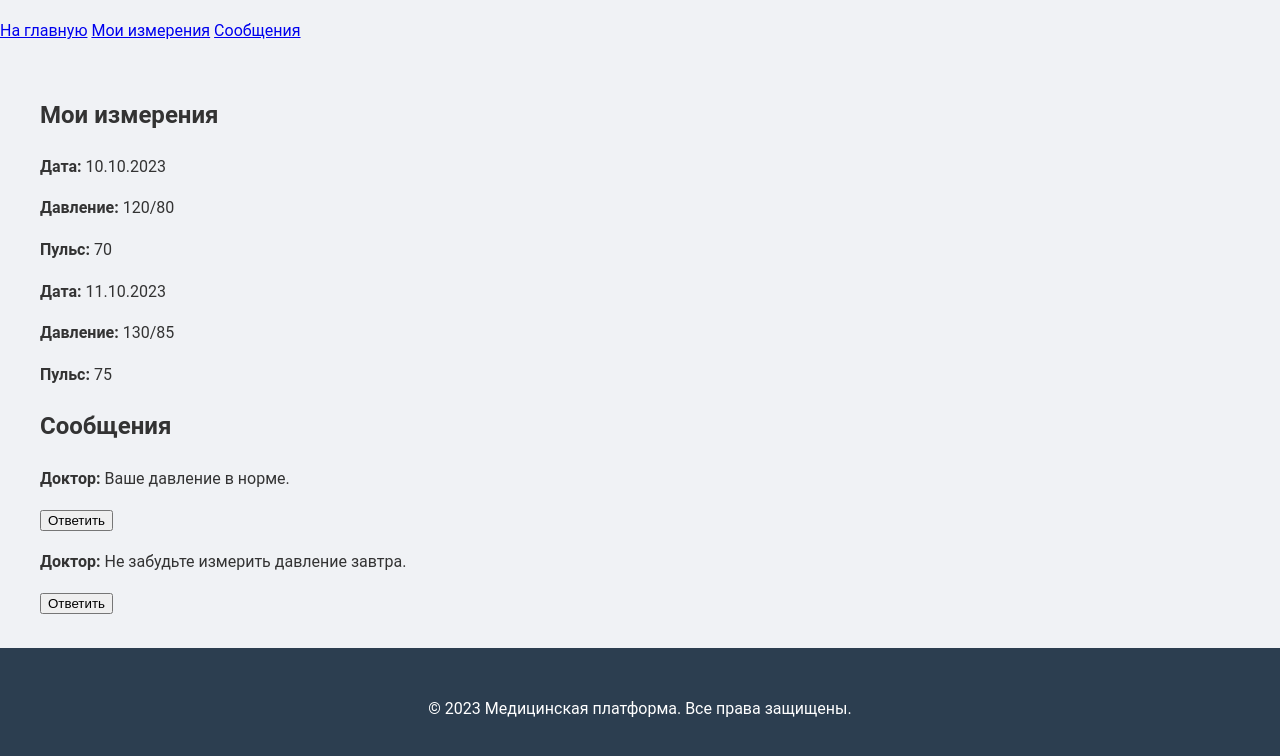
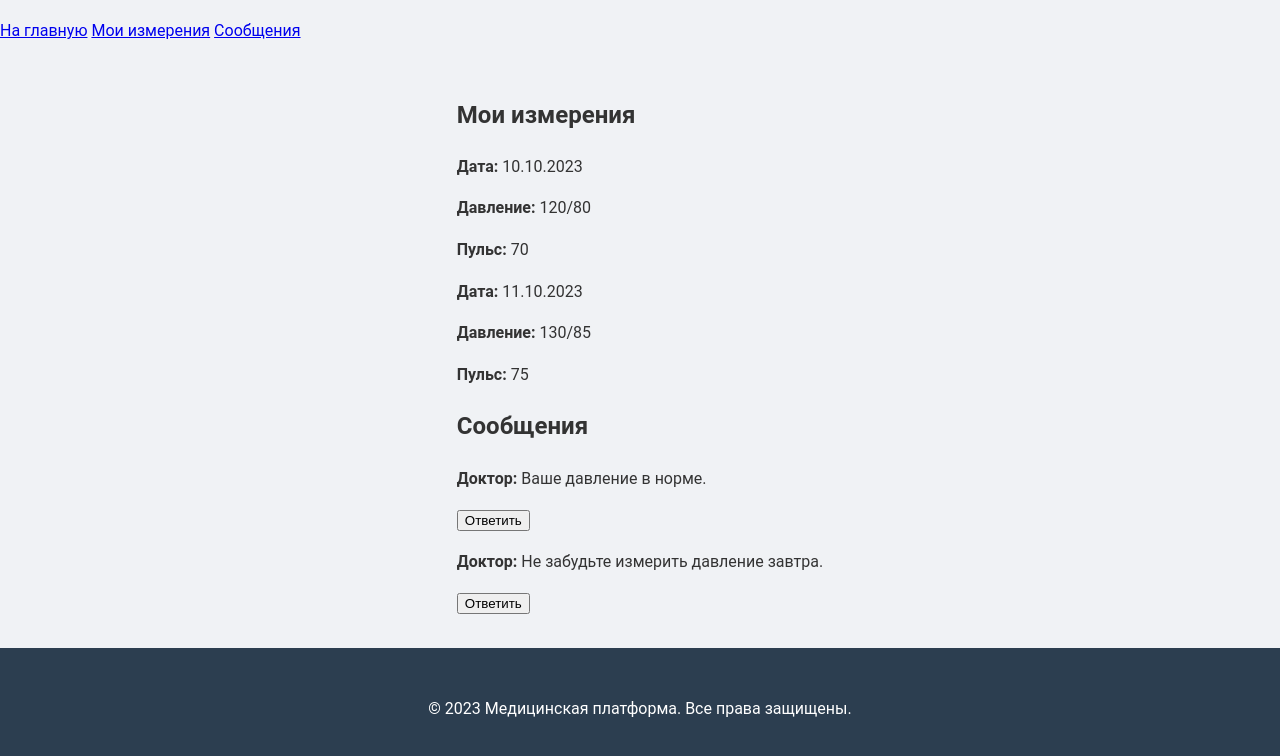
Before and after one commit to EMPTYyYyYyY/IAS, a plain HTML site: page src/html/patient.html in a window 1280 px wide. Shown: the part 76-832 px from the top of the page. Drawn offline with Linux system fonts and the light colour scheme; files that its build step writes are made by us from their sources.

Commit message:
update styles

```diff
--- a/src/styles/main.css
+++ b/src/styles/main.css
@@ -175,6 +175,7 @@
     color: white;
     padding: 2rem 0;
     text-align: center;
+    flex-shrink: 0;
 }
 
 .footer-content {
@@ -279,3 +280,23 @@
 .forgot-password a:hover {
     text-decoration: underline;
 }
+
+/* Основной контейнер для прижатия футера */
+html, body {
+    height: 100%;
+    margin: 0;
+    padding: 0;
+}
+
+body {
+    display: flex;
+    flex-direction: column;
+}
+
+/* Основной контент */
+.container {
+    flex: 1;
+    padding: 2rem;
+    max-width: 1200px;
+    margin: 0 auto;
+}
```
Also changed, not shown: src/html/doctor.html (+1 -1 lines).
